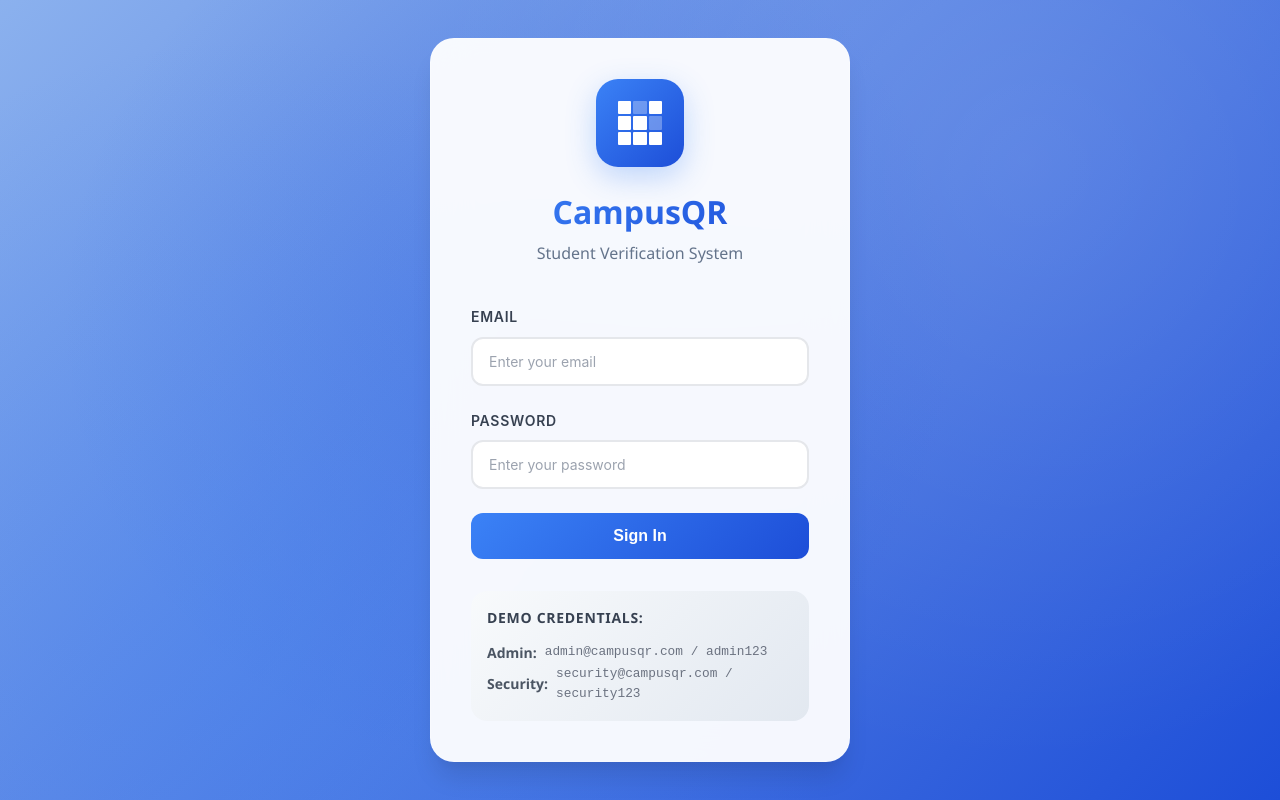
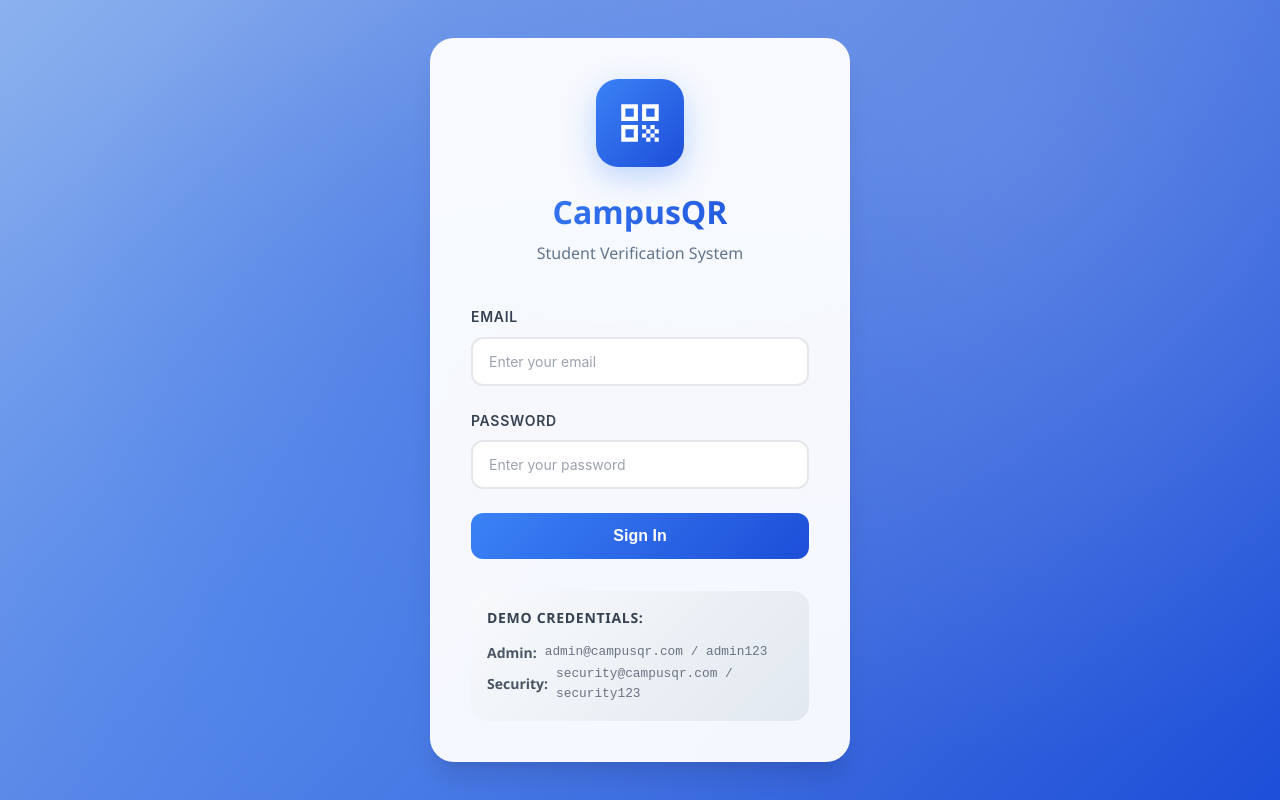
Before and after one commit to ronald2117/CampusQR, a React (Vite) app in the folder client/: page / in a window 1280 px wide. Built offline with nearby package versions, Linux system fonts and the light colour scheme; no server answers.

Commit message:
feat: Replace QR code with logo image in login component and update styles

```diff
--- a/client/src/pages/Login.css
+++ b/client/src/pages/Login.css
@@ -75,26 +75,10 @@
   gap: 2px;
 }
 
-.qr-pixel {
-  background: white;
-  border-radius: 1px;
+.logo-image {
+  width: 50px;
+  height: 50px;
 }
-
-.qr-pixel:nth-child(1),
-.qr-pixel:nth-child(3),
-.qr-pixel:nth-child(4),
-.qr-pixel:nth-child(5),
-.qr-pixel:nth-child(7),
-.qr-pixel:nth-child(8),
-.qr-pixel:nth-child(9) {
-  background: white;
-}
-
-.qr-pixel:nth-child(2),
-.qr-pixel:nth-child(6) {
-  background: rgba(255, 255, 255, 0.3);
-}
-
 .login-title {
   margin-bottom: 0.5rem;
   color: #1e293b;
@@ -298,7 +282,7 @@
 }
 
 /* Dark mode support */
-@media (prefers-color-scheme: dark) {
+@media (prefers-color-scheme: darkx) {
   .login-card {
     background: rgba(30, 41, 59, 0.95);
     border: 1px solid rgba(71, 85, 105, 0.3);
--- a/client/src/pages/Login.jsx
+++ b/client/src/pages/Login.jsx
@@ -1,6 +1,7 @@
 import { useState } from 'react'
 import { useAuth } from '../contexts/AuthContext'
 import './Login.css'
+import logo from '../../public/qr-logo.svg'
 
 const Login = () => {
   const [formData, setFormData] = useState({
@@ -39,17 +40,7 @@ const Login = () => {
         <div className="login-card-body">
           <div className="login-header">
             <div className="qr-logo">
-              <div className="qr-icon">
-                <div className="qr-pixel"></div>
-                <div className="qr-pixel"></div>
-                <div className="qr-pixel"></div>
-                <div className="qr-pixel"></div>
-                <div className="qr-pixel"></div>
-                <div className="qr-pixel"></div>
-                <div className="qr-pixel"></div>
-                <div className="qr-pixel"></div>
-                <div className="qr-pixel"></div>
-              </div>
+                <img src={logo} alt="CampusQR Logo" className="logo-image" />
             </div>
             <h1 className="login-title">CampusQR</h1>
             <p className="login-subtitle">
```
